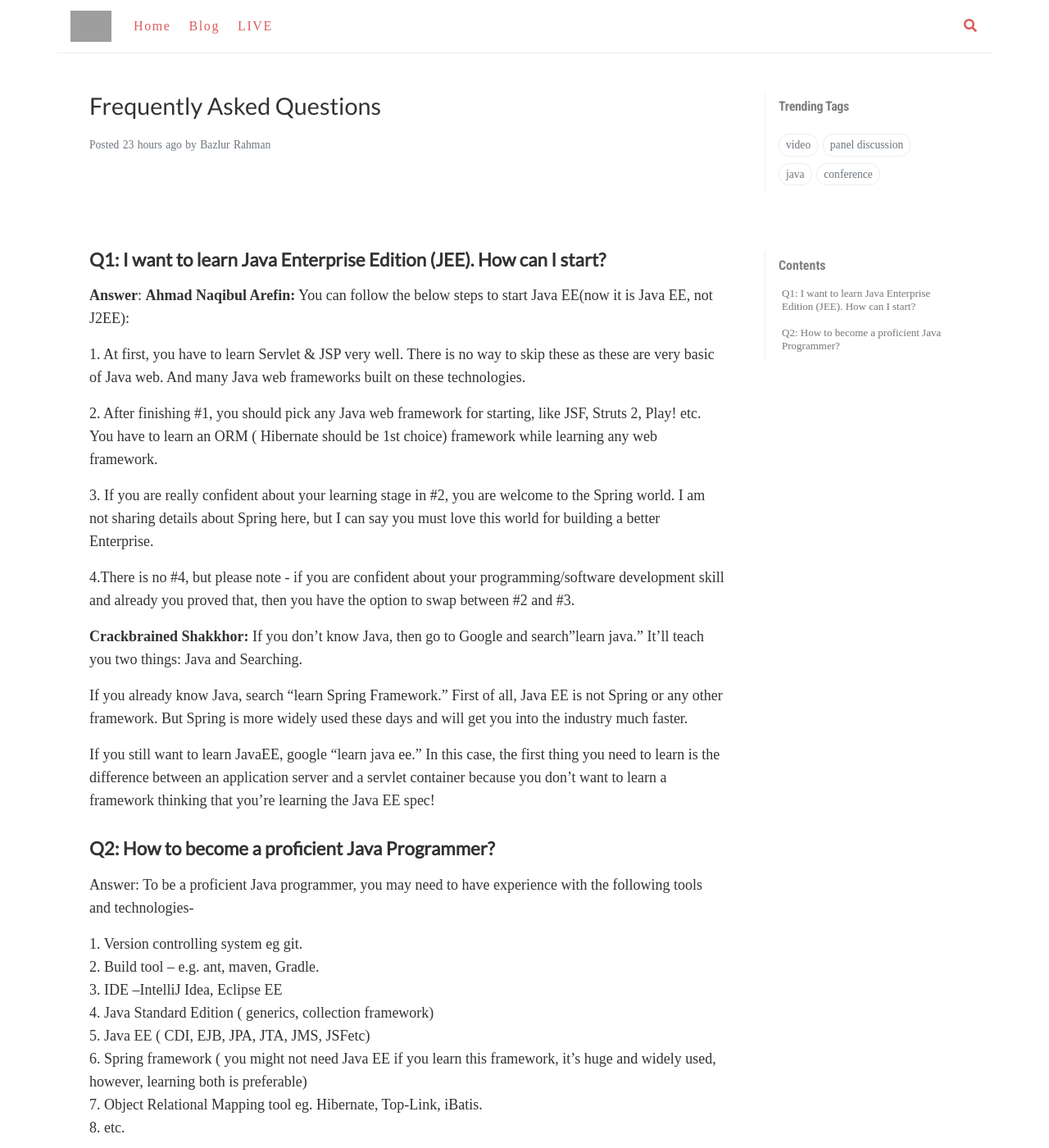
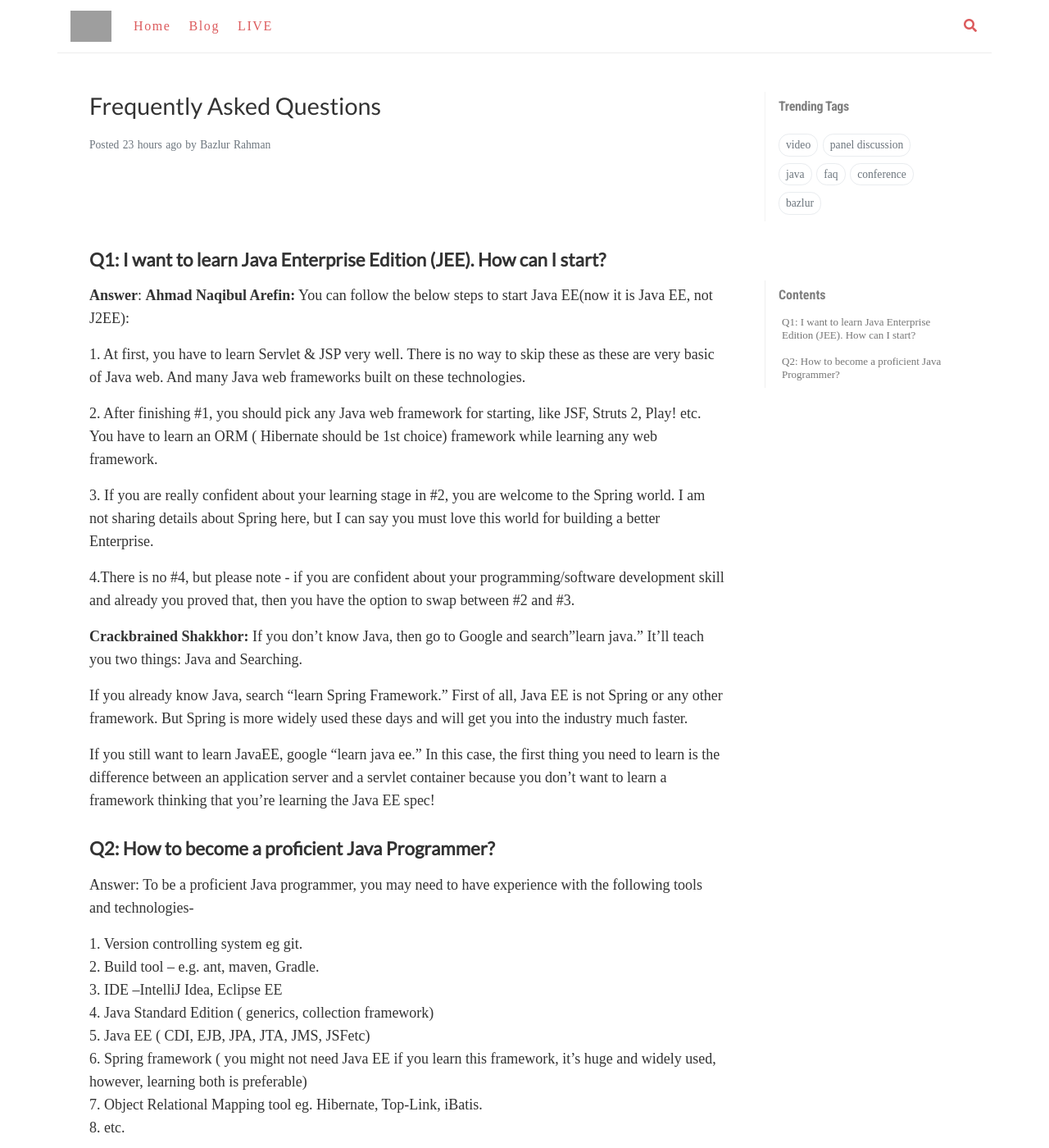
Before and after one commit to jugbd/jugbd.org, a Jekyll site: the page built from _posts/2020-12-12-frequently-asked-questions.md, in a window 1280 px wide and 1400 px high. Shown: the whole window at 82% size. Built offline with Jekyll 4.4.1, drawn with Linux system fonts in a browser that asks for light colours; nearby versions of some CDN libraries; some web fonts are replaced; comment, search, counter and statistics services are not loaded; grey boxes are pictures that could not be loaded.

Commit message:
Fixed tags and categories generated from forestry.io

```diff
--- a/_posts/2020-12-02-top-20-reasons-to-learn-java-now-than-ever.md
+++ b/_posts/2020-12-02-top-20-reasons-to-learn-java-now-than-ever.md
@@ -2,11 +2,8 @@
 title: Top 20 reasons to learn Java now than ever
 author: Bazlur Rahman
 date: 2020-12-02 04:00:00 +0000
-categories:
-- conference
-- video
-tags:
-- java
+categories: [Video, Conference]
+tags: [java, bazlur]
 comments: true
 excerpt_separator: ''
 youtube_id: 8GOZRoEUiaA
--- a/_posts/2020-12-12-frequently-asked-questions.md
+++ b/_posts/2020-12-12-frequently-asked-questions.md
@@ -2,9 +2,9 @@
 title: 'Frequently Asked Questions '
 author: Bazlur Rahman
 date: 2020-12-12 05:00:00 +0000
-categories: []
+categories: [Blogging, FAQ]
 comments: true
-tags: []
+tags: [faq]
 image: /assets/media/faq.png
 
 ---
@@ -38,5 +38,3 @@
 6\. Spring framework ( you might not need Java EE if you learn this framework, it's huge and widely used, however, learning both is preferable)
 7\. Object Relational Mapping tool eg. Hibernate, Top-Link, iBatis.
 8\. etc.
-
-Q3:
```
Also changed, not shown: _posts/2020-12-12-jugbd-virtual-conference.md (+2 -7 lines).
